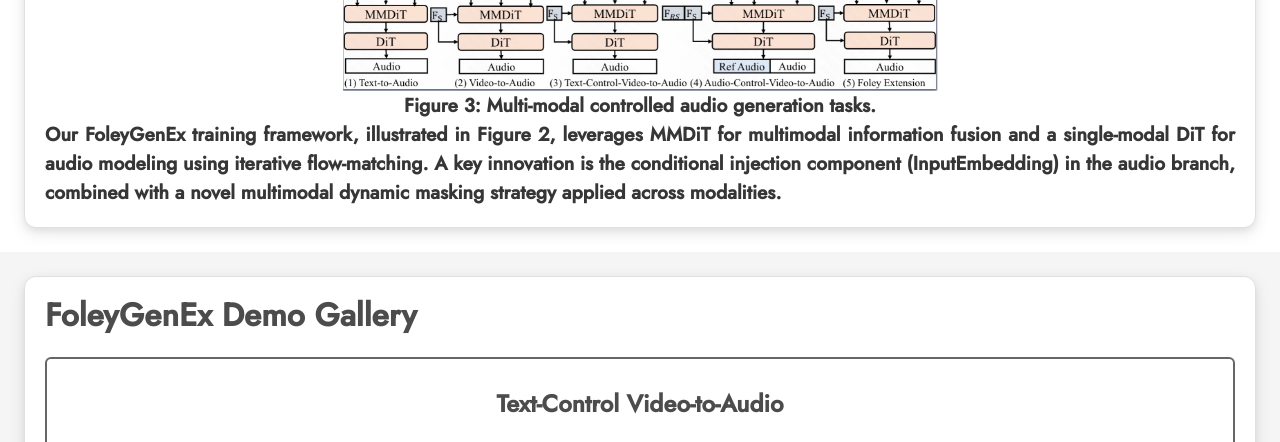
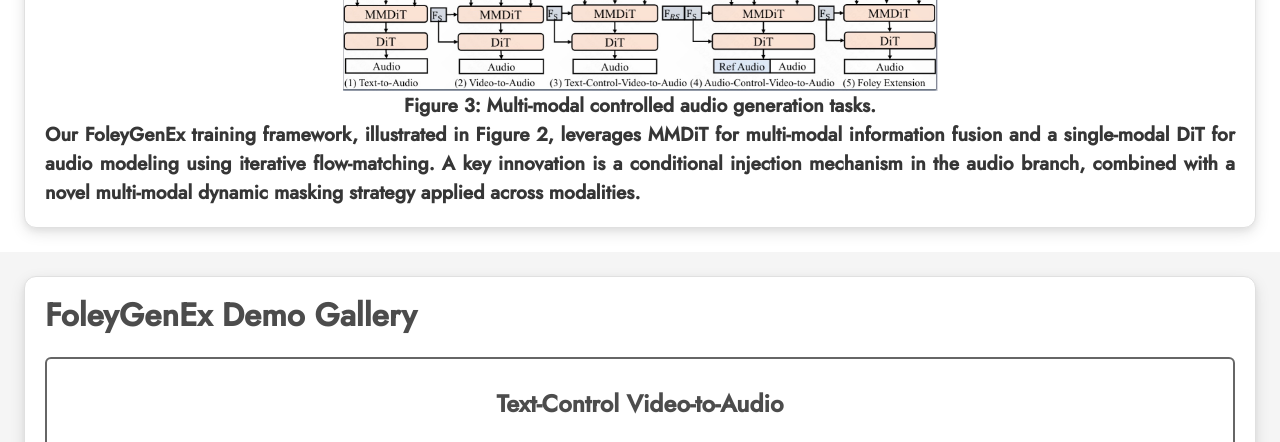
Before and after one commit to FoleyGenEx/FoleyGenEx, a plain HTML site: page index.html in a window 1280 px wide. Shown: the part 1740-2182 px from the top of the page. Drawn offline with Linux system fonts and the light colour scheme; some icons are missing.

Commit message:
foleygenex

```diff
--- a/index.html
+++ b/index.html
@@ -223,7 +223,7 @@
                 <div class="content has-text-justified">
                     <strong>
                     <p style="font-size: 1.2em;">
-                        Our FoleyGenEx training framework, illustrated in Figure 2, leverages MMDiT for multimodal information fusion and a single-modal DiT for audio modeling using iterative flow-matching. A key innovation is the conditional injection component (InputEmbedding) in the audio branch, combined with a novel multimodal dynamic masking strategy applied across modalities.
+                        Our FoleyGenEx training framework, illustrated in Figure 2, leverages MMDiT for multi-modal information fusion and a single-modal DiT for audio modeling using iterative flow-matching. A key innovation is a conditional injection mechanism in the audio branch, combined with a novel multi-modal dynamic masking strategy applied across modalities.
                     </p>
                     </strong>
                 </div>
```
